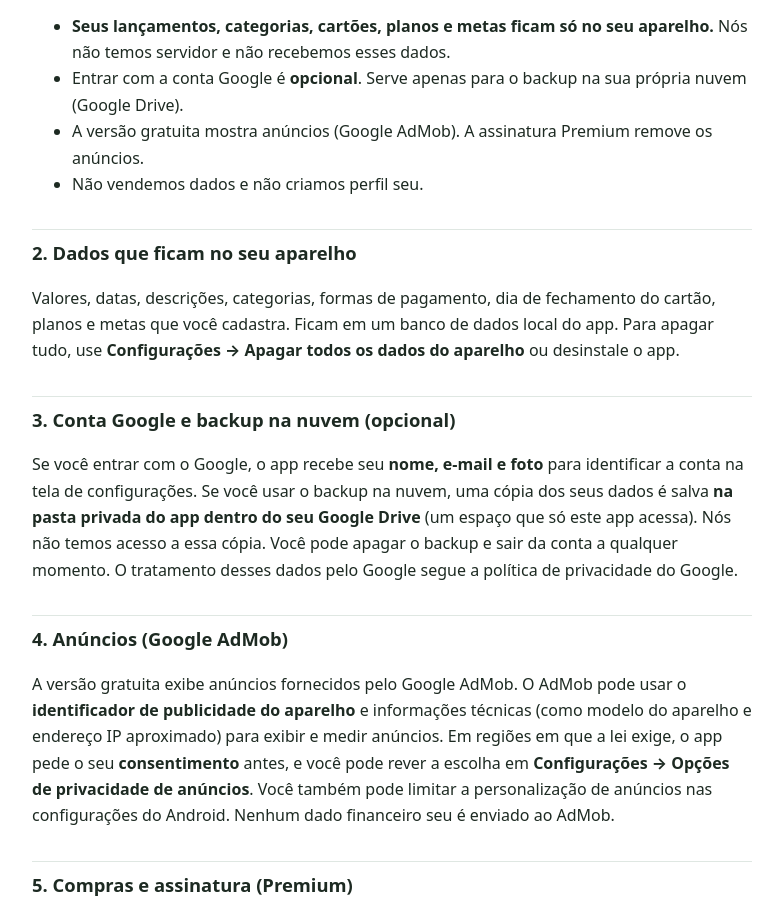
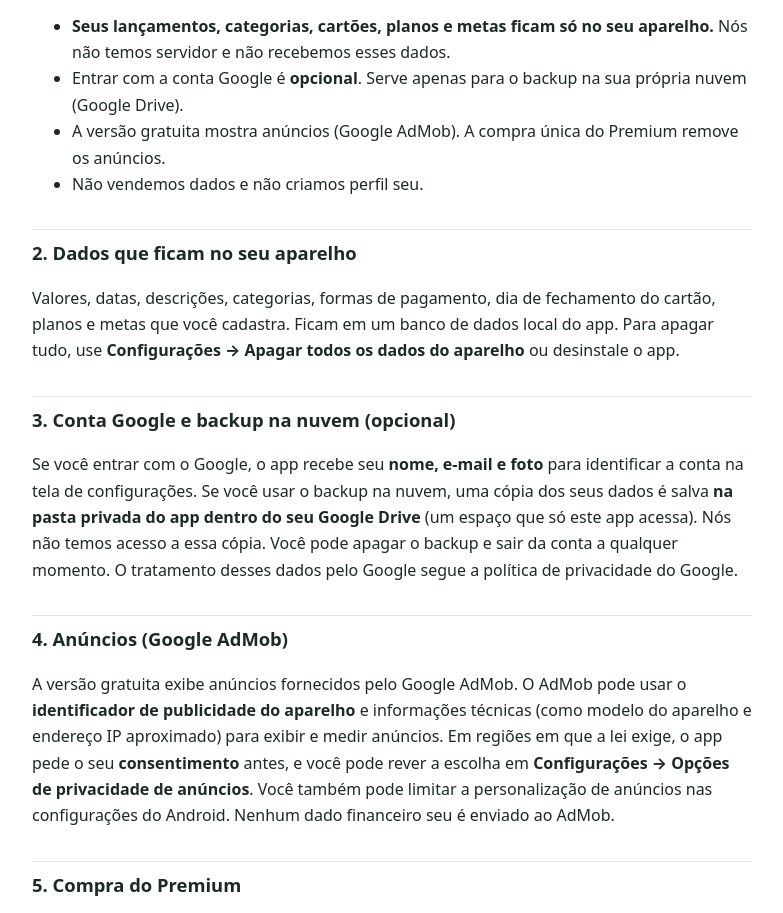
Before and after one commit to ARPNetBR/minhagrana-site, a plain HTML site: page privacidade.html in a window 1280 px wide. Shown: the part 363-1276 px from the top of the page, without its empty margins (248-1031 px from the left). Drawn offline with Linux system fonts and the light colour scheme.

Commit message:
Compra única do Premium nos termos e na política

```diff
--- a/privacidade.html
+++ b/privacidade.html
@@ -27,7 +27,7 @@
 <ul>
 <li><strong>Seus lançamentos, categorias, cartões, planos e metas ficam só no seu aparelho.</strong> Nós não temos servidor e não recebemos esses dados.</li>
 <li>Entrar com a conta Google é <strong>opcional</strong>. Serve apenas para o backup na sua própria nuvem (Google Drive).</li>
-<li>A versão gratuita mostra anúncios (Google AdMob). A assinatura Premium remove os anúncios.</li>
+<li>A versão gratuita mostra anúncios (Google AdMob). A compra única do Premium remove os anúncios.</li>
 <li>Não vendemos dados e não criamos perfil seu.</li>
 </ul>
 <h2>2. Dados que ficam no seu aparelho</h2>
@@ -36,7 +36,7 @@
 <p>Se você entrar com o Google, o app recebe seu <strong>nome, e-mail e foto</strong> para identificar a conta na tela de configurações. Se você usar o backup na nuvem, uma cópia dos seus dados é salva <strong>na pasta privada do app dentro do seu Google Drive</strong> (um espaço que só este app acessa). Nós não temos acesso a essa cópia. Você pode apagar o backup e sair da conta a qualquer momento. O tratamento desses dados pelo Google segue a política de privacidade do Google.</p>
 <h2>4. Anúncios (Google AdMob)</h2>
 <p>A versão gratuita exibe anúncios fornecidos pelo Google AdMob. O AdMob pode usar o <strong>identificador de publicidade do aparelho</strong> e informações técnicas (como modelo do aparelho e endereço IP aproximado) para exibir e medir anúncios. Em regiões em que a lei exige, o app pede o seu <strong>consentimento</strong> antes, e você pode rever a escolha em <strong>Configurações → Opções de privacidade de anúncios</strong>. Você também pode limitar a personalização de anúncios nas configurações do Android. Nenhum dado financeiro seu é enviado ao AdMob.</p>
-<h2>5. Compras e assinatura (Premium)</h2>
+<h2>5. Compra do Premium</h2>
 <p>As compras são feitas pela <strong>Google Play</strong>. Usamos o serviço <strong>RevenueCat</strong> para confirmar se você tem o Premium. Ele recebe um identificador anônimo do app e o histórico de compras da sua conta Google Play. Não recebemos seus dados de pagamento.</p>
 <h2>6. Bloqueio do app</h2>
 <p>A biometria e o PIN usam o sistema do próprio Android. O app <strong>não recebe nem guarda</strong> sua digital, seu rosto ou seu PIN.</p>
```
Also changed, not shown: termos.html (+1 -1 lines).
